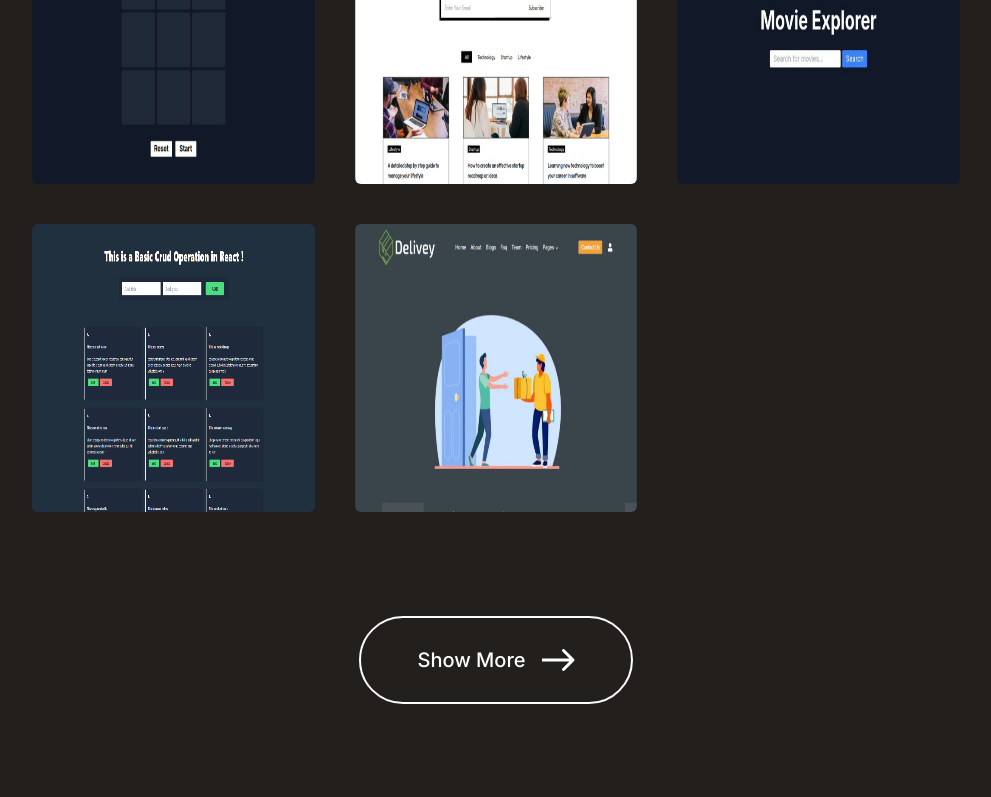
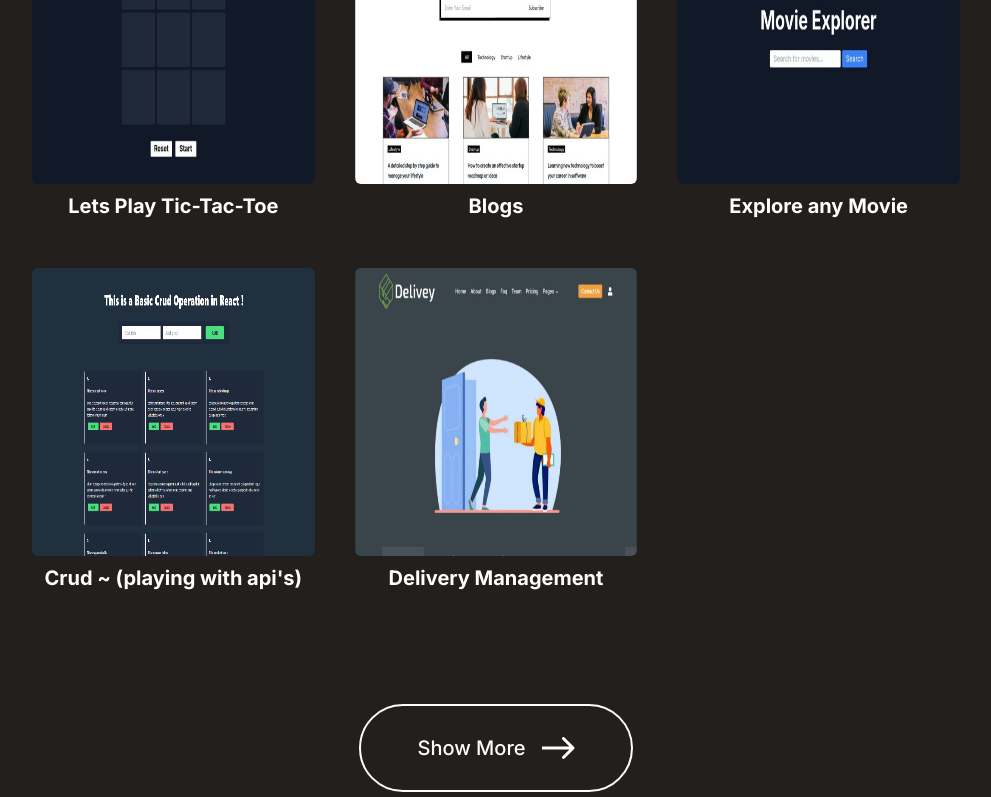
Before and after one commit to Optimist-Ui/portfolio, a Next.js app: page /latestwork in a window 1280 px wide. Shown: the part 420-1217 px from the top of the page, without its empty margins (144-1135 px from the left). Built offline with nearby package versions, Linux system fonts and the light colour scheme.

Commit message:
Managed Home Page

```diff
--- a/app/components/worklist.js
+++ b/app/components/worklist.js
@@ -2,7 +2,7 @@ export const data = [
   {
     id: 1,
     img: "/TicTacToe.png",
-    name: "Game",
+    name: "Lets Play Tic-Tac-Toe",
     link: "https://tictactoe-optimist.vercel.app/",
   },
   {
@@ -14,19 +14,19 @@ export const data = [
   {
     id: 3,
     img: "/MovieExplorer.png",
-    name: "MovieExplorer",
+    name: "Explore any Movie",
     link: "https://movie-explorer-by-optimist.vercel.app/",
   },
   {
     id: 4,
     img: "/crud.png",
-    name: "Crud Operation",
+    name: "Crud ~ (playing with api's)",
     link: "https://crud-operation-onapi.vercel.app/",
   },
   {
     id: 5,
     img: "/delivery.png",
-    name: "Food Delivery",
+    name: "Delivery Management",
     link: "https://delivery-website-by-optimist.vercel.app/",
   },
 ];
--- a/app/latestwork/page.jsx
+++ b/app/latestwork/page.jsx
@@ -20,6 +20,7 @@ const MyWork = () => {
       <div className="grid md:grid-cols-3 grid-cols-2 md:gap-10 gap-7 ">
         {data.map((work, index) => {
           return (
+            <div>
               <Link href={work.link} key={index} legacyBehavior>
                 <a target="_blank" rel="noopener noreferrer">
                   <Image
@@ -31,6 +32,10 @@ const MyWork = () => {
                   />
                 </a>
               </Link>
+              <h1 className="my-2 text-center font-bold text-xl">
+                {work.name}
+              </h1>
+            </div>
           );
         })}
       </div>
--- a/app/page.js
+++ b/app/page.jsx
@@ -1,19 +1,15 @@
 import About from "./about/page";
 import Contact from "./contact/page";
-import Footer from "./components/Footer";
 import Header from "./components/Header";
 import MyWork from "./latestwork/page";
-import NavBar from "./components/NavBar";
 
 export default function Home() {
   return (
     <>
-      {/* <NavBar /> */}
       <Header />
-      {/* <About /> */}
-      {/* <MyWork /> */}
-      {/* <Contact /> */}
-      {/* <Footer /> */}
+      <MyWork />
+      <About />
+      <Contact />
     </>
   );
 }
```
Lines whose indentation alone changed are shown as unchanged.
